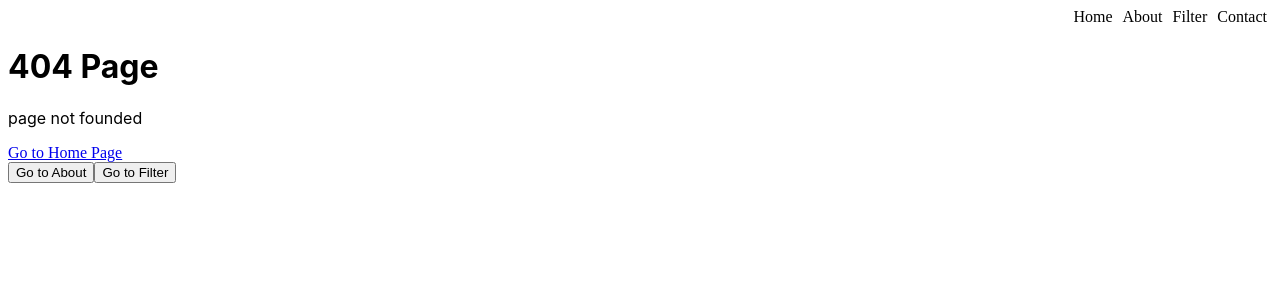
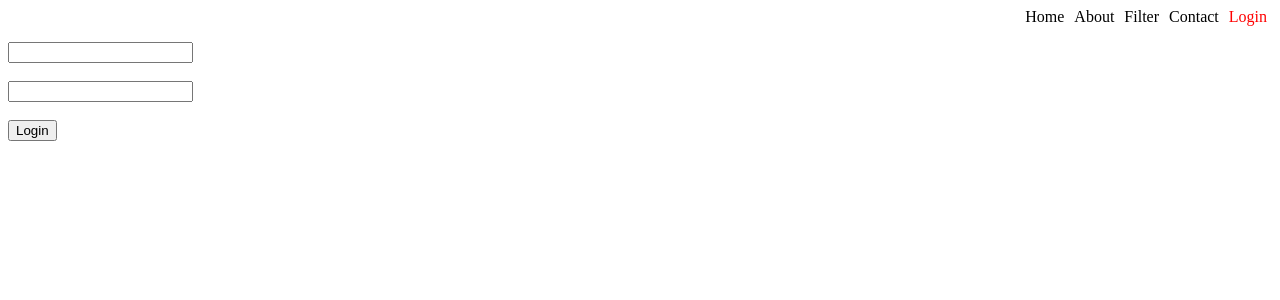
Before and after one commit to FirozSkAhmad/React, a React (Create React App) app: page /login in a window 1280 px wide. Before the commit this address had no page. Shown: the top 300 px of the page. Built offline with nearby package versions, Linux system fonts and the light colour scheme.

Commit message:
5 files modified, 2 added, 1 deleted

```diff
--- a/src/About.js
+++ b/src/About.js
@@ -1,13 +1,13 @@
 import React from 'react';
-import { Link, useLocation } from 'react-router-dom';
+import { Link } from 'react-router-dom';
 
 function About() {
-  const location = useLocation();
-  console.log(location);
   return (
     <>
       <h1>About Me</h1>
-      <Link to="/user/anil" state={{name:"anil"}}>Anil's Page</Link>{' '}
+      <Link to="/user/anil" state={{ name: 'anil' }}>
+        Anil's Page
+      </Link>{' '}
       <Link to="/user/sidhu">sidhu's Page</Link>
     </>
   );
--- a/src/App.js
+++ b/src/App.js
@@ -11,27 +11,27 @@ import Contact from './Contact.js';
 import Company from './Company.js';
 import Channel from './Channel.js';
 import Other from './Other.js';
-import NavigateOnButtonClick from './NavigateOnButtonClick.js';
+import Login from './Login.js';
+import ProtectedRoute from './ProtectedRoute.js';
 
 function App() {
   return (
     <BrowserRouter>
       <NavBar />
       <Routes>
-        <Route path="/" element={<Home />} />
-        <Route path="/about" element={<About />} />
+        <Route path="/" element={<ProtectedRoute Component={Home} />} />
+        <Route path="/about" element={<ProtectedRoute Component={About} />} />
         <Route path="/user/:name" element={<User />} />
-        <Route path="/filter" element={<Filter />} />
+        <Route path="/filter" element={<ProtectedRoute Component={Filter} />} />
         <Route path="/*" element={<Page404 />} />
+        <Route path="/login" element={<Login />} />
         {/* <Route path="/*" element={<Navigate to="/"/>} /> */}
-        <Route path='/contact' element={<Contact/>}>
-        <Route path='company' element={<Company/>}/>
-        <Route path='channel' element={<Channel/>}/>
-        <Route path='other' element={<Other/>}/>
+        <Route path="/contact/" element={<Contact />}>
+          <Route path="company" element={<Company />} />
+          <Route path="channel" element={<Channel />} />
+          <Route path="other" element={<Other />} />
         </Route>
       </Routes>
-      <br />
-      <NavigateOnButtonClick />
     </BrowserRouter>
   );
 }
--- a/src/Filter.js
+++ b/src/Filter.js
@@ -13,9 +13,6 @@ function Filtter() {
         onChange={(e) => setName(e.target.value)}
       />
       <button onClick={() => setSearchParams({ name: { name } })}>
-        {
-          console.log(searchParams.get('name'))
-        }
         Set Query params
       </button>
     </>
--- a/src/Home.js
+++ b/src/Home.js
@@ -1,9 +1,6 @@
 import React from 'react';
-import { useLocation } from 'react-router-dom';
 
 function App() {
-  const location = useLocation();
-  console.log(location);
   return (
     <>
       <h1>Welcome to Home page</h1>
--- /dev/null
+++ b/src/Login.js
@@ -0,0 +1,31 @@
+import React,{useEffect} from 'react';
+import { useNavigate } from 'react-router-dom';
+
+function Login() {
+  const navigate = useNavigate();
+  function login() {
+    localStorage.setItem('login', true);
+    navigate('/');
+  }
+  useEffect(
+    ()=>{
+      const login=localStorage.getItem('login')
+      if(login){
+        navigate('/')
+      }
+    }
+  )
+  return (
+    <>
+      <input type="text" />
+      <br />
+      <br />
+      <input type="text" />
+      <br />
+      <br />
+      <button onClick={() => login()}>Login</button>
+    </>
+  );
+}
+
+export default Login;
--- a/src/NavBar.js
+++ b/src/NavBar.js
@@ -49,6 +49,17 @@ function NavBar() {
           Contact
         </NavLink>
       </li>
+      <li>
+        <NavLink
+          style={({ isActive }) => {
+            return { color: isActive ? 'red' : 'black' };
+          }}
+          className="NavBar-Link"
+          to="/login"
+        >
+          Login
+        </NavLink>
+      </li>
     </ul>
   );
 }
--- a/src/NavigateOnButtonClick.js
+++ /dev/null
@@ -1,19 +0,0 @@
-import React from 'react';
-import { useNavigate } from 'react-router-dom';
-
-function NavigateOnButtonClick() {
-  const navigate = useNavigate();
-  function navigateTo(url) {
-    navigate(url);
-  }
-  return (
-    <>
-      {/* <button onClick={()=>navigate('/about')}>Go to About</button>
-      <button onClick={()=>navigate('/filter')}>Go to Filter</button> */}
-      <button onClick={() => navigateTo('/about')}>Go to About</button>
-      <button onClick={() => navigateTo('/filter')}>Go to Filter</button>
-    </>
-  );
-}
-
-export default NavigateOnButtonClick;
--- /dev/null
+++ b/src/ProtectedRoute.js
@@ -0,0 +1,20 @@
+import React, { useEffect } from 'react';
+import { useNavigate } from 'react-router-dom';
+
+function ProtectedRoute(props) {
+  const { Component } = props;
+  const navigate = useNavigate();
+  useEffect(() => {
+    const login = localStorage.getItem('login');
+    if (!login) {
+      navigate('/login');
+    }
+  });
+  return (
+    <>
+      <Component />
+    </>
+  );
+}
+
+export default ProtectedRoute;
```
